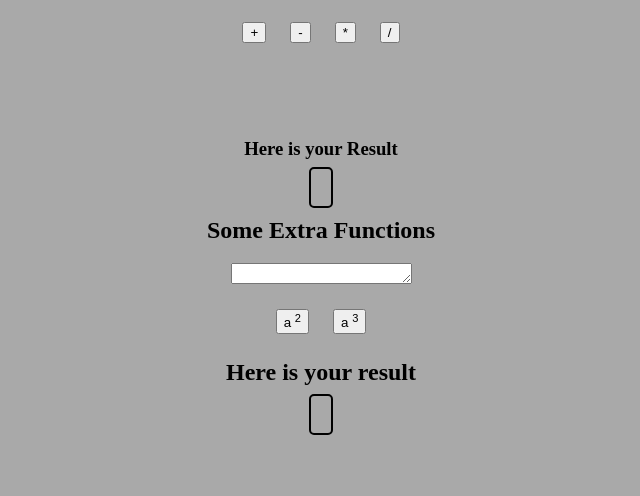
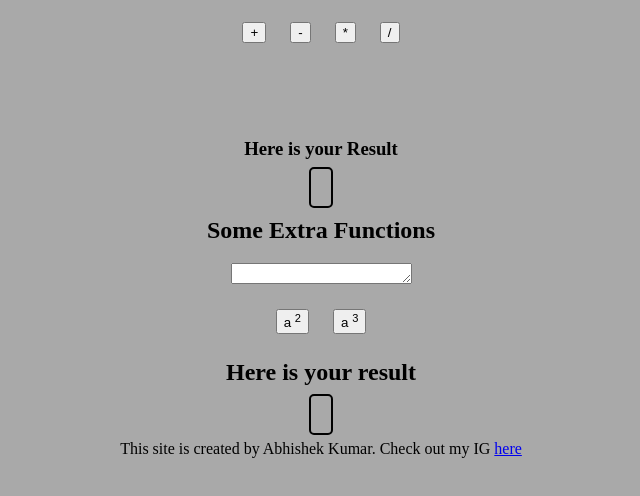
Before and after one commit to abhishekDev047/my-calc, a plain HTML site: page index.html in a window 1280 px wide. Shown: the part 104-600 px from the top of the page, without its empty margins (319-959 px from the left). Drawn offline with Linux system fonts and the light colour scheme.

Commit message:
Update index.html

```diff
--- a/index.html
+++ b/index.html
@@ -77,6 +77,7 @@
             <h2>Here is your result</h2>
             <span class="result" id="rslt2"></span>
         </p>
+                <footer class="signature">This site is created by Abhishek Kumar. Check out my IG <a href="https://www.instagram.com/javascript_wizzy/">here</a></footer>
     </div>
 </body>
 <script>
```
